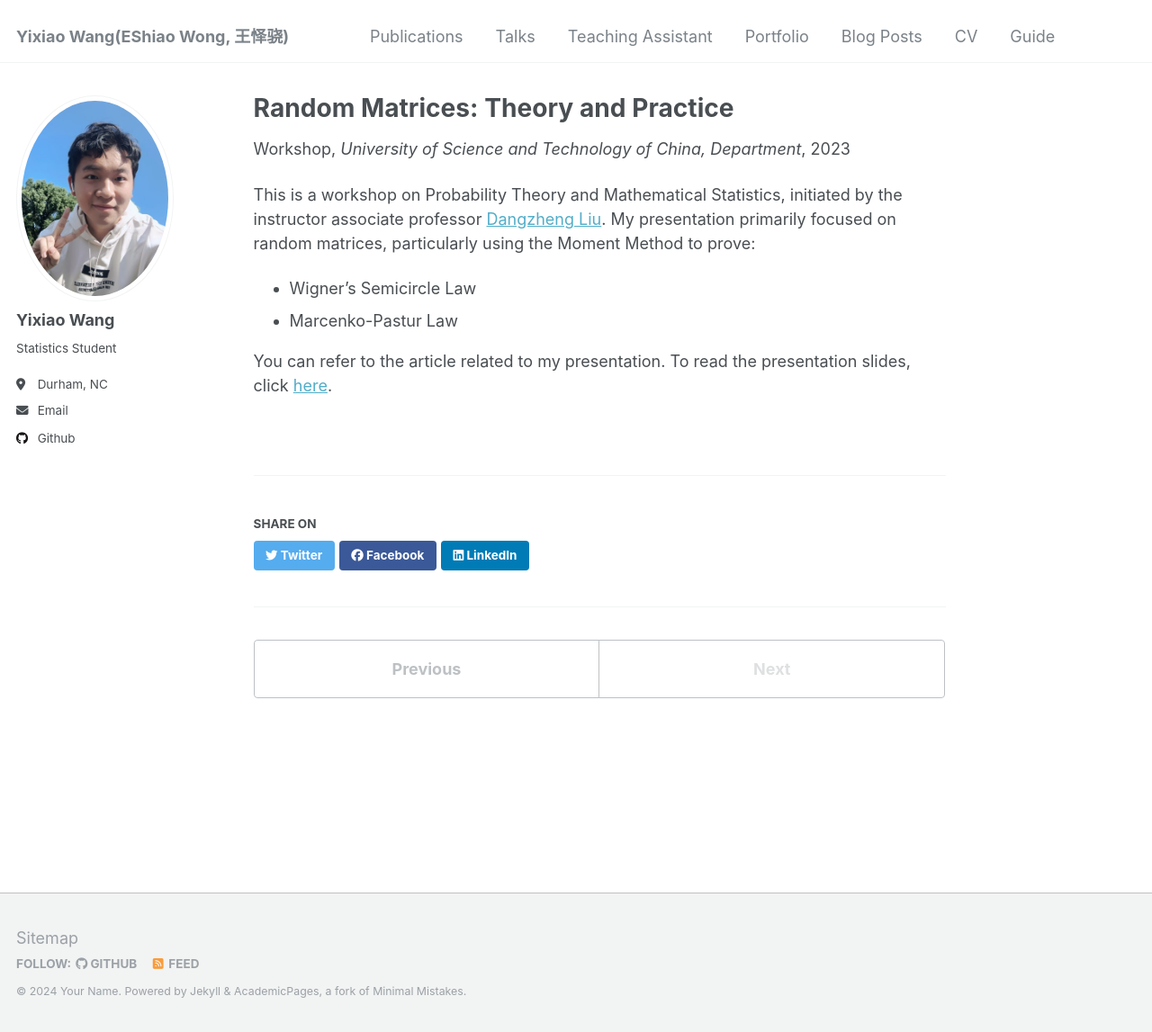
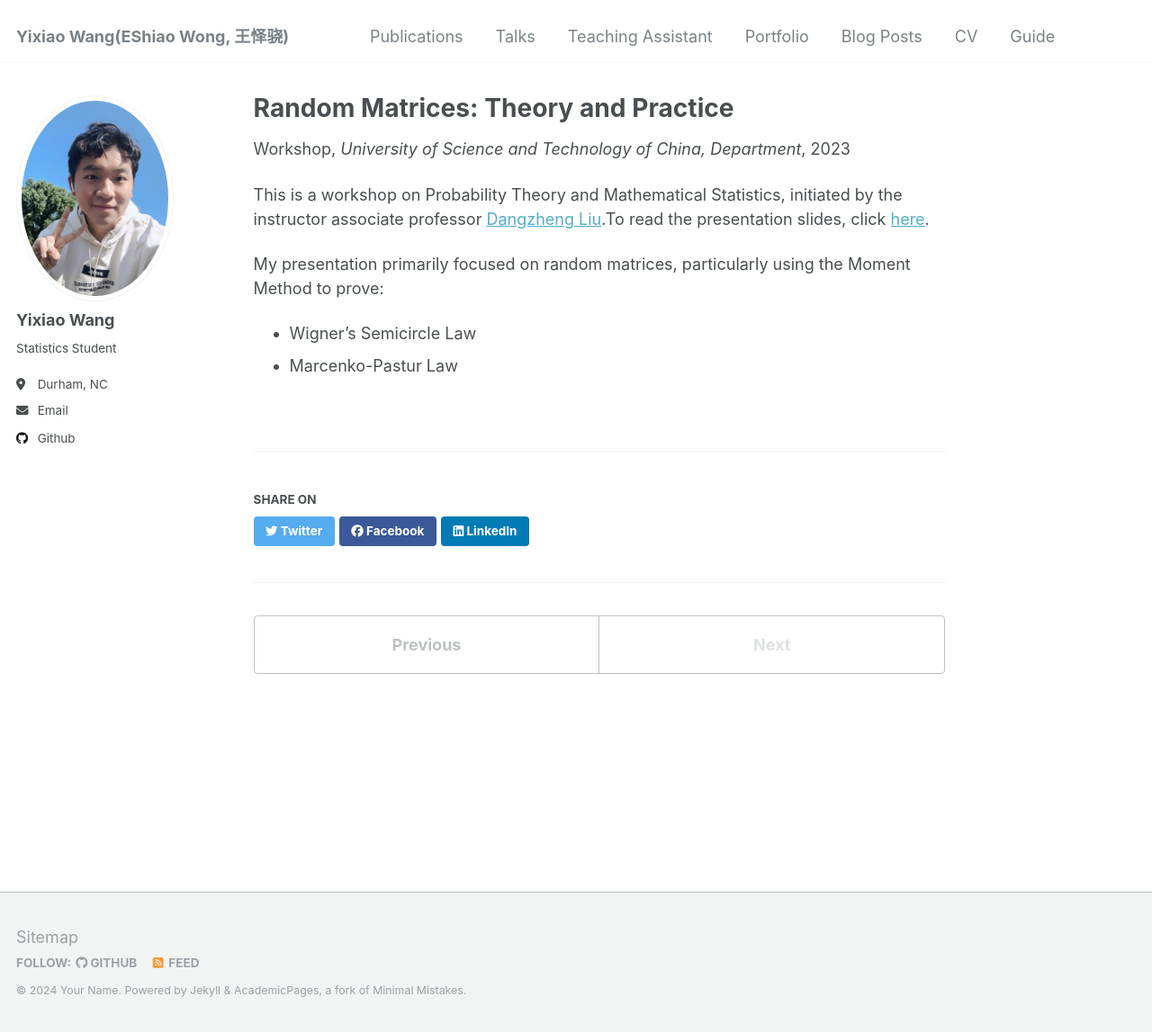
Before and after one commit to Yixiao-Wang-Stats/Yixiao-Wang-Stats.github.io, a Jekyll site: the page built from _teaching/Random-Matrices.md, in a window 1280 px wide and 1147 px high. Shown: the whole window at 90% size. Built offline with Jekyll 4.4.1, drawn with Linux system fonts in a browser that asks for light colours; a script that is not in the unit is left out.

Commit message:
Update Random-Matrices.md

```diff
--- a/_teaching/Random-Matrices.md
+++ b/_teaching/Random-Matrices.md
@@ -7,8 +7,8 @@
 date: 2023-04-15
 location: "Anhui, China"
 ---
-This is a workshop on Probability Theory and Mathematical Statistics, initiated by the instructor associate professor [Dangzheng Liu](http://staff.ustc.edu.cn/~dzliu/). My presentation primarily focused on random matrices, particularly using the Moment Method to prove:
+This is a workshop on Probability Theory and Mathematical Statistics, initiated by the instructor associate professor [Dangzheng Liu](http://staff.ustc.edu.cn/~dzliu/).To read the presentation slides, click [here](/files/random-matrix.pdf).
+
+My presentation primarily focused on random matrices, particularly using the Moment Method to prove:
 - Wigner’s Semicircle Law
 - Marcenko-Pastur Law
-
-You can refer to the article related to my presentation. To read the presentation slides, click [here](/files/random-matrix.pdf).
```
